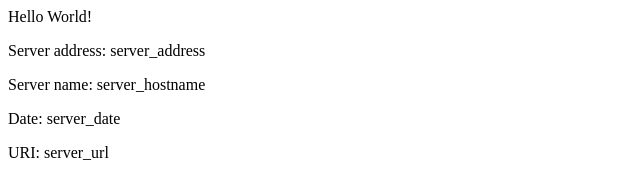
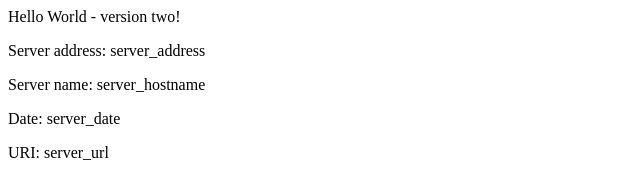
Before and after one commit to IainHaslam/eks-example, a plain HTML site: page src/index.html in a window 1280 px wide. Shown: the full height of the page, 0-640 px from the left. Drawn offline with Linux system fonts and the light colour scheme.

Commit message:
Updating displayed page.

```diff
--- a/src/index.html
+++ b/src/index.html
@@ -1,8 +1,8 @@
 <head>
-<title>Hello World</title>
+<title>Hello World - version two</title>
 </head>
 <div class="info">
-<h>Hello World!</h>
+<h>Hello World - version two!</h>
 <p><span>Server&nbsp;address:</span> <span>server_address</span></p>
 <p><span>Server&nbsp;name:</span> <span>server_hostname</span></p>
 <p class="smaller"><span>Date:</span> <span>server_date</span></p>
```
Also changed, not shown: 1 other file.
